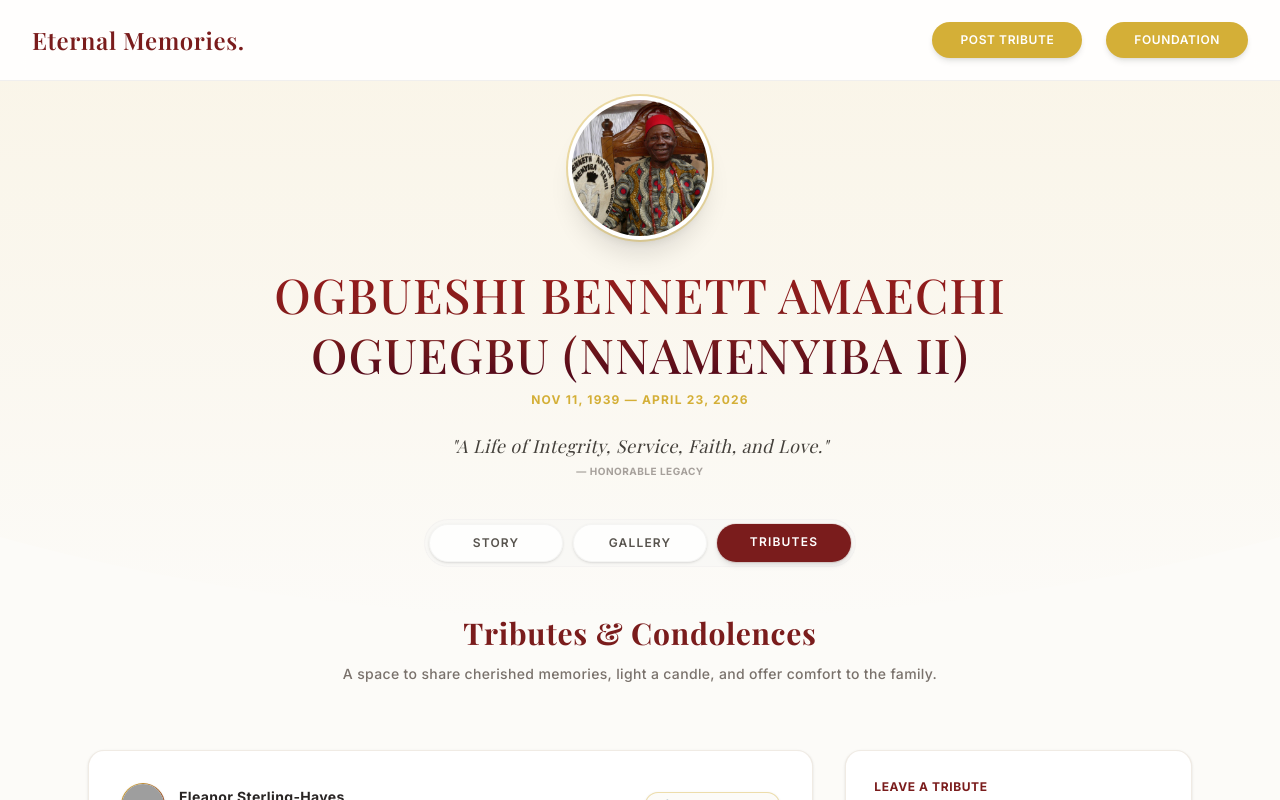
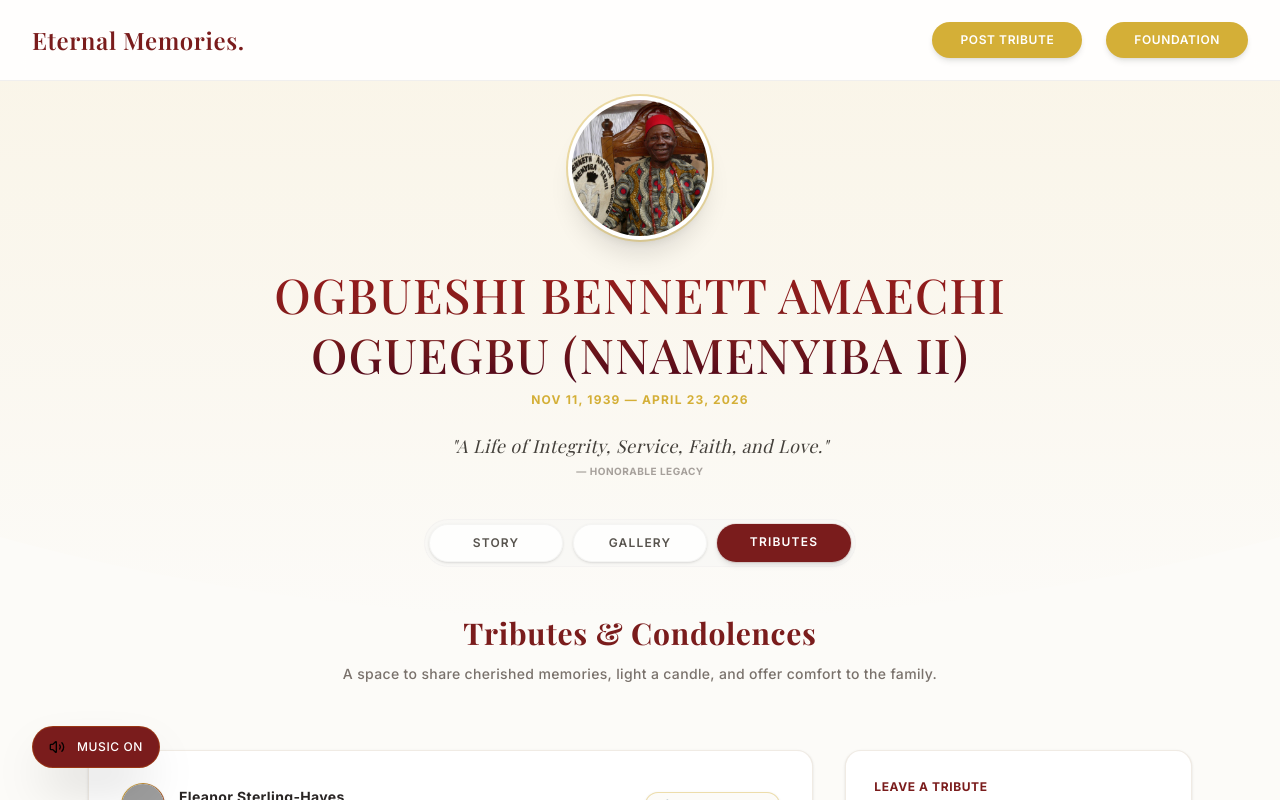
Before and after one commit to Vhal-ente/Memorial, a Next.js app: page /tributes in a window 1280 px wide. Shown: the top 800 px of the page. Built offline with nearby package versions, Linux system fonts and the light colour scheme; grey boxes are pictures that could not be loaded; a web font is replaced by a local one.

Commit message:
New update

```diff
--- a/app/(memorial)/layout.tsx
+++ b/app/(memorial)/layout.tsx
@@ -2,13 +2,19 @@
 import Link from "next/link";
 import Image from "next/image";
 import { usePathname } from "next/navigation";
+import { AudioProvider, useAudio } from "@/context/AudioContext";
+import { Volume2, VolumeX } from "lucide-react";
 
-export default function MemorialLayout({
+/* -------------------------------------------------------------------------- */
+/*            INNER LAYOUT CONTENT FRAMEWORK (CONSUMES CONTEXT)               */
+/* -------------------------------------------------------------------------- */
+function MemorialLayoutContent({
   children,
 }: {
   children: React.ReactNode;
 }) {
   const pathname = usePathname();
+  const { isPlaying, togglePlayback } = useAudio();
 
   // Detect if the user is currently looking at the Gallery view
   const isPhotosPage = pathname === "/photos";
@@ -21,6 +27,31 @@ export default function MemorialLayout({
 
   return (
     <div className="w-full relative min-h-screen bg-[#FCFBF8]">
+      {/* GLOBAL BACKGROUND SOUND CONTROLLER PANEL WIDGET */}
+      <div className="fixed bottom-4 left-4 sm:bottom-6 sm:left-6 md:bottom-8 md:left-8 z-40">
+        <button
+          onClick={togglePlayback}
+          className={`flex items-center gap-2 sm:gap-3 px-3 sm:px-4 py-2.5 sm:py-3 rounded-full shadow-2xl transition-all duration-300 border backdrop-blur-md font-sans text-xs tracking-wider font-medium uppercase
+            ${
+              isPlaying
+                ? "bg-[#7A1C1C] text-white border-amber-600/30"
+                : "bg-white text-stone-700 border-stone-200/80 hover:bg-stone-50"
+            }`}
+        >
+          {isPlaying ? (
+            <>
+              <Volume2 size={16} className="animate-pulse text-[#010101]" />
+              <span>Music On</span>
+            </>
+          ) : (
+            <>
+              <VolumeX size={16} className="text-stone-400" />
+              <span>Music Muted</span>
+            </>
+          )}
+        </button>
+      </div>
+
       {/* Curved Background Aura Layer — Custom tailored to warm background champagne/gold curves */}
       {!isPhotosPage && (
         <div className="absolute top-0 left-0 w-full h-[620px] bg-gradient-to-b from-[#F9F3E3] via-[#FAF6EC] to-[#FCFBF8] pointer-events-none z-0 [clip-path:ellipse(100%_100%_at_50%_0%)] opacity-80" />
@@ -113,3 +144,18 @@ export default function MemorialLayout({
     </div>
   );
 }
+
+/* -------------------------------------------------------------------------- */
+/*            MAIN COMPONENT EXPORT (PROVIDES CONTEXT INITIALIZATION)         */
+/* -------------------------------------------------------------------------- */
+export default function MemorialLayout({
+  children,
+}: {
+  children: React.ReactNode;
+}) {
+  return (
+    <AudioProvider>
+      <MemorialLayoutContent>{children}</MemorialLayoutContent>
+    </AudioProvider>
+  );
+}
--- a/app/page.tsx
+++ b/app/page.tsx
@@ -4,7 +4,7 @@ import React, { useEffect, useRef, useState } from "react";
 import Link from "next/link";
 import MemorialLayout from "./(memorial)/layout";
 import { TributeModal, TributeFormData } from "@/components/TributeModal";
-import Image from "next/image";
+// import Image from "next/image";
 import { Wrapper } from "@googlemaps/react-wrapper";
 import { useEditor, EditorContent } from "@tiptap/react";
 import StarterKit from "@tiptap/starter-kit";
@@ -20,14 +20,11 @@ import {
   ListOrdered,
   List,
   Quote,
-  Volume2,
-  VolumeX,
   Plus,
   X,
   Calendar,
   MapPin,
   Sparkles,
-  Heart,
 } from "lucide-react";
 
 declare global {
@@ -231,8 +228,8 @@ export default function HomePage() {
   // const [relationship, setRelationship] = useState("Friend");
   // const [message, setMessage] = useState("");
 
-  // Audio playback tracking state controls
-  const [isPlaying, setIsPlaying] = useState(false);
+
+
   const audioRef = useRef<HTMLAudioElement | null>(null);
 
   const mapCenter = { lat: 43.6532, lng: -79.3832 };
@@ -242,64 +239,6 @@ export default function HomePage() {
     { label: "Tributes", icon: "💬", path: "/tributes" },
   ];
 
-  // Initialize and handle programmatic autoplay workarounds for browsers
-  useEffect(() => {
-    // URL encode the spaces so the browser can locate the file path correctly
-    const audioPath =
-      "/audio/" +
-      encodeURIComponent("This World Is Not My Home - Jim Reeves.mp3");
-    const audio = new Audio(audioPath);
-    audio.loop = true;
-    audioRef.current = audio;
-
-    const attemptAutoplay = () => {
-      audio
-        .play()
-        .then(() => {
-          setIsPlaying(true);
-          removeInteractionListeners();
-        })
-        .catch((err) => {
-          console.log(
-            "Autoplay blocked by browser policy. Waiting for user interaction to engage soundtrack.",
-            err,
-          );
-        });
-    };
-
-    const removeInteractionListeners = () => {
-      window.removeEventListener("click", attemptAutoplay);
-      window.removeEventListener("touchstart", attemptAutoplay);
-      window.removeEventListener("keydown", attemptAutoplay);
-    };
-
-    // Attempt immediate start
-    attemptAutoplay();
-
-    // Fallback interaction triggers if directly blocked by client browser policy
-    window.addEventListener("click", attemptAutoplay);
-    window.addEventListener("touchstart", attemptAutoplay);
-    window.addEventListener("keydown", attemptAutoplay);
-
-    return () => {
-      audio.pause();
-      removeInteractionListeners();
-    };
-  }, []);
-
-  const togglePlayback = () => {
-    if (!audioRef.current) return;
-    if (isPlaying) {
-      audioRef.current.pause();
-      setIsPlaying(false);
-    } else {
-      audioRef.current
-        .play()
-        .catch((err) => console.log("Playback error:", err));
-      setIsPlaying(true);
-    }
-  };
-
   const handleTributeSubmit = (data: TributeFormData) => {
     console.log("Submitting Tribute Data Bundle:", data);
     setIsModalOpen(false);
@@ -307,30 +246,7 @@ export default function HomePage() {
 
   return (
     <MemorialLayout>
-      {/* BACKGROUND SOUND CONTROLLER PANEL WIDGET */}
-      <div className="fixed bottom-4 left-4 sm:bottom-6 sm:left-6 md:bottom-8 md:left-8 z-40">
-        <button
-          onClick={togglePlayback}
-          className={`flex items-center gap-2 sm:gap-3 px-3 sm:px-4 py-2.5 sm:py-3 rounded-full shadow-2xl transition-all duration-300 border backdrop-blur-md font-sans text-xs tracking-wider font-medium uppercase
-            ${
-              isPlaying
-                ? "bg-[#7A1C1C] text-white border-amber-600/30"
-                : "bg-white text-stone-700 border-stone-200/80 hover:bg-stone-50"
-            }`}
-        >
-          {isPlaying ? (
-            <>
-              <Volume2 size={16} className="animate-pulse text-[#010101]" />
-              <span>Music On</span>
-            </>
-          ) : (
-            <>
-              <VolumeX size={16} className="text-stone-400" />
-              <span>Music Muted</span>
-            </>
-          )}
-        </button>
-      </div>
+
       <div className="max-w-7xl mx-auto px-0 sm:px-6 lg:px-8 pb-24 pt-3 md:pb-28 text-left relative">
         <div className="grid grid-cols-1 xl:grid-cols-12 gap-6 lg:gap-10 xl:gap-12 items-start">
           {/* LEFT COLUMN: Biography Content panel */}
--- /dev/null
+++ b/context/AudioContext.tsx
@@ -0,0 +1,79 @@
+"use client";
+
+import React, { createContext, useContext, useEffect, useRef, useState } from "react";
+
+interface AudioContextType {
+  isPlaying: boolean;
+  togglePlayback: () => void;
+}
+
+const AudioContext = createContext<AudioContextType | undefined>(undefined);
+
+export const AudioProvider: React.FC<{ children: React.ReactNode }> = ({ children }) => {
+  const [isPlaying, setIsPlaying] = useState(false);
+  const audioRef = useRef<HTMLAudioElement | null>(null);
+
+  useEffect(() => {
+    // URL encode the path spaces so the browser locates the file cleanly
+    const audioPath = "/audio/" + encodeURIComponent("This World Is Not My Home - Jim Reeves.mp3");
+    const audio = new Audio(audioPath);
+    audio.loop = true;
+    audioRef.current = audio;
+
+    const attemptAutoplay = () => {
+      audio
+        .play()
+        .then(() => {
+          setIsPlaying(true);
+          removeInteractionListeners();
+        })
+        .catch((err) => {
+          console.log("Autoplay blocked by browser policy. Awaiting user interaction.", err);
+        });
+    };
+
+    const removeInteractionListeners = () => {
+      window.removeEventListener("click", attemptAutoplay);
+      window.removeEventListener("touchstart", attemptAutoplay);
+      window.removeEventListener("keydown", attemptAutoplay);
+    };
+
+    attemptAutoplay();
+
+    window.addEventListener("click", attemptAutoplay);
+    window.addEventListener("touchstart", attemptAutoplay);
+    window.addEventListener("keydown", attemptAutoplay);
+
+    return () => {
+      audio.pause();
+      removeInteractionListeners();
+    };
+  }, []);
+
+  const togglePlayback = () => {
+    if (!audioRef.current) return;
+    if (isPlaying) {
+      audioRef.current.pause();
+      setIsPlaying(false);
+    } else {
+      audioRef.current
+        .play()
+        .catch((err) => console.log("Playback error:", err));
+      setIsPlaying(true);
+    }
+  };
+
+  return (
+    <AudioContext.Provider value={{ isPlaying, togglePlayback }}>
+      {children}
+    </AudioContext.Provider>
+  );
+};
+
+export const useAudio = () => {
+  const context = useContext(AudioContext);
+  if (!context) {
+    throw new Error("useAudio must be wrapped within an AudioProvider");
+  }
+  return context;
+};
```
